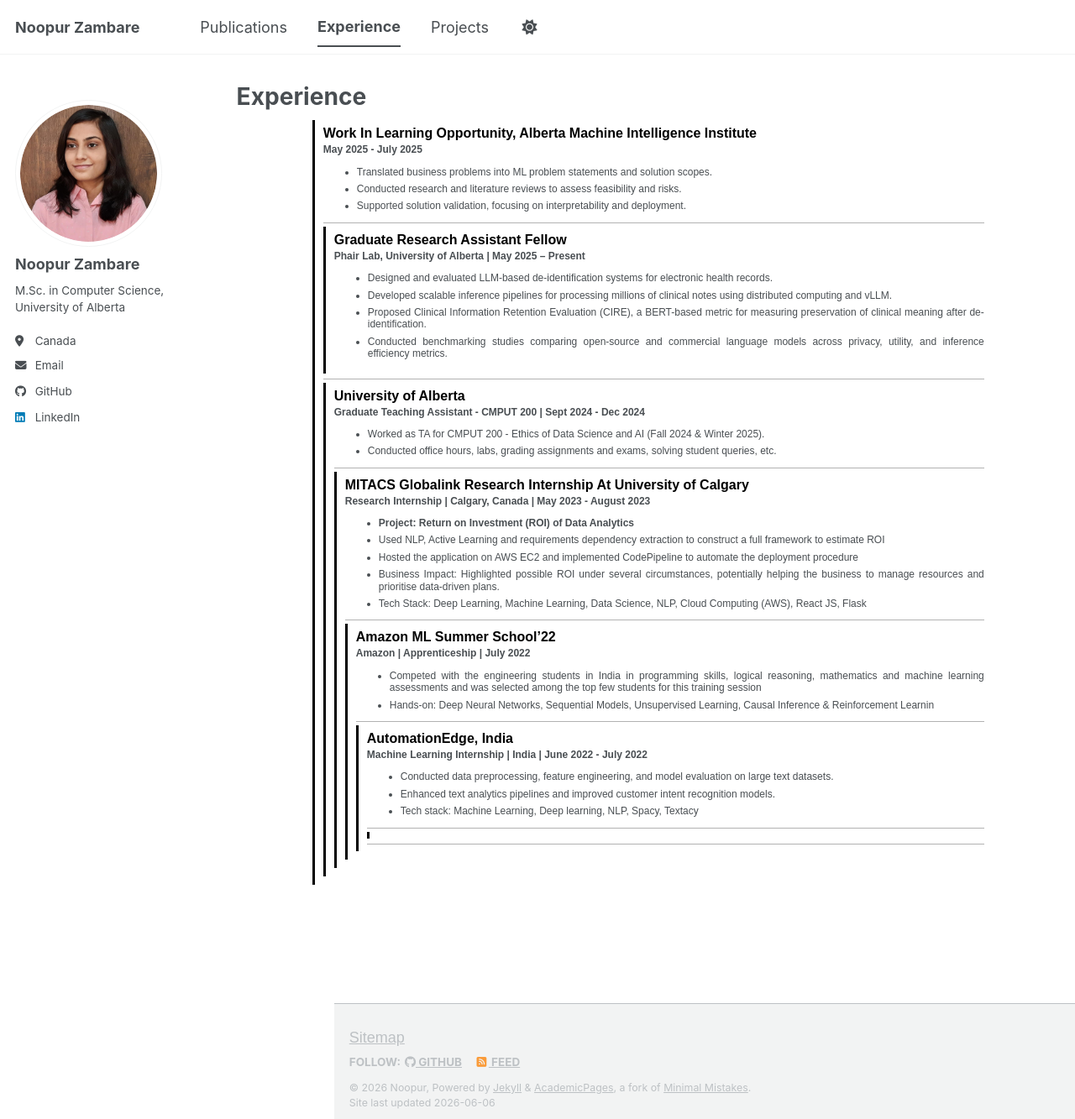
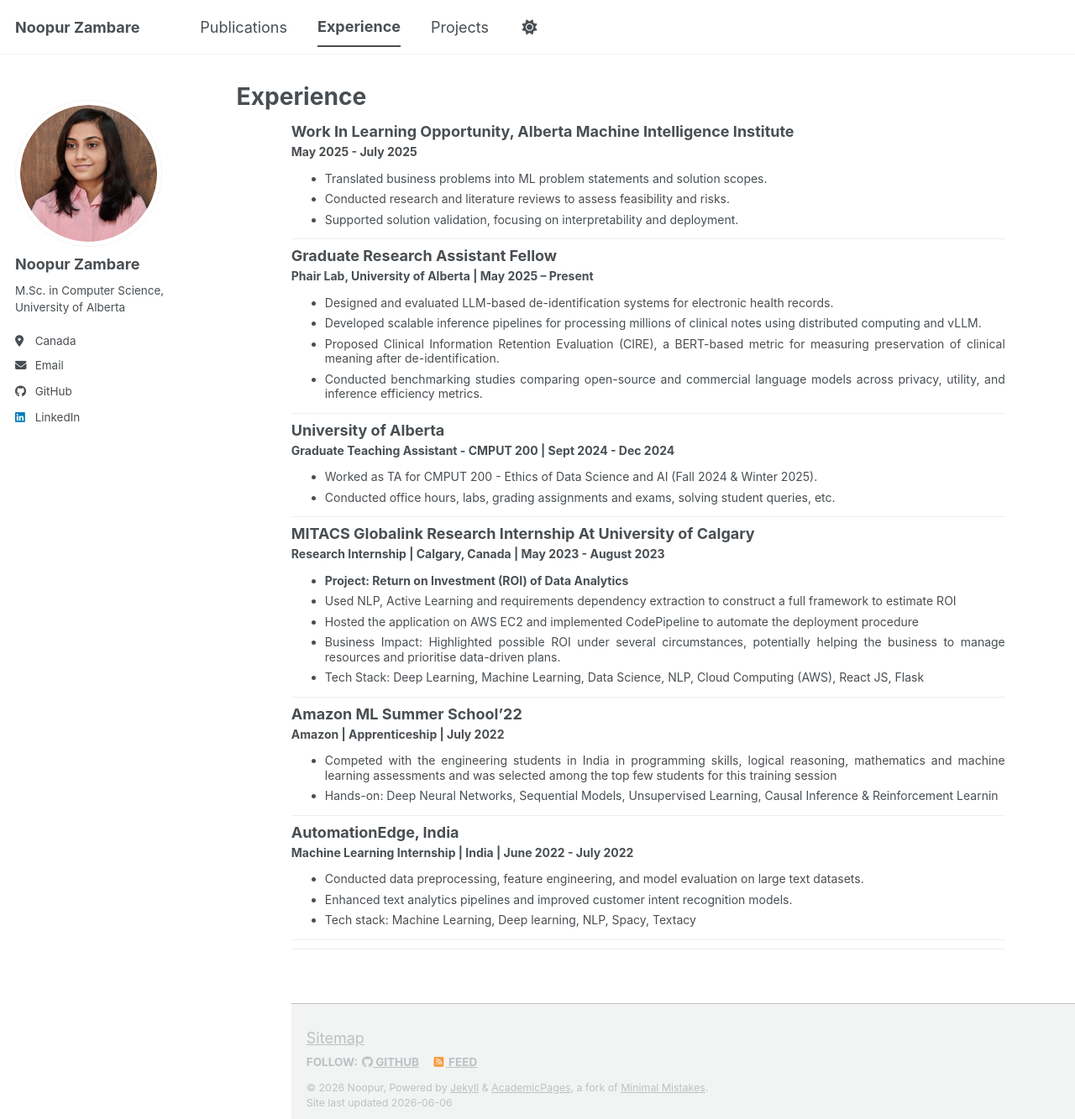
Before and after one commit to noopur-zambare/noopur-zambare.github.io, a Jekyll site: the page built from _pages/experience.html, in a window 1280 px wide and 1333 px high. Shown: the whole window at 84% size. Built offline with Jekyll 4.4.1, drawn with Linux system fonts in a browser that asks for light colours; a script bundle is joined from its source files by our own code; library files that are not in the unit come from our copies.

Commit message:
experience updated

```diff
--- a/_pages/experience.html
+++ b/_pages/experience.html
@@ -9,42 +9,23 @@ author_profile: true
 
 {% assign sorted_experience = site.experience | sort: "date" | reverse %}
 
-<div style="max-width: 800px; margin: 0 auto; font-family: Arial;">
+<div style="max-width: 850px; margin: 0 auto;">
 
 {% for post in sorted_experience %}
 
-  <div style="
-    padding: 4px 0;
-    border-left: 3px solid black;
-    padding-left: 10px;
-    margin-bottom: 6px;
-  ">
+  <div style="margin-bottom: 10px;">
 
-    <div style="
-      font-weight: 800;
-      font-size: 16px;
-      margin: 0;
-      color: black;
-    ">
+    <div style="font-weight: 700; font-size: 18px; margin-bottom: 2px;">
       {{ post.title }}
     </div>
 
-    <div style="
-      font-size: 12px;
-      line-height: 1.2;
-      margin: 0;
-    ">
+    <div style="line-height: 1.25; font-size: 14px;">
       {{ post.excerpt }}
     </div>
 
   </div>
 
-  <div style="
-    height: 1px;
-    background: black;
-    margin: 4px 0;
-    opacity: 0.3;
-  "></div>
+  <hr style="margin: 6px 0; border: none; border-top: 1px solid #eee;">
 
 {% endfor %}
 
```
